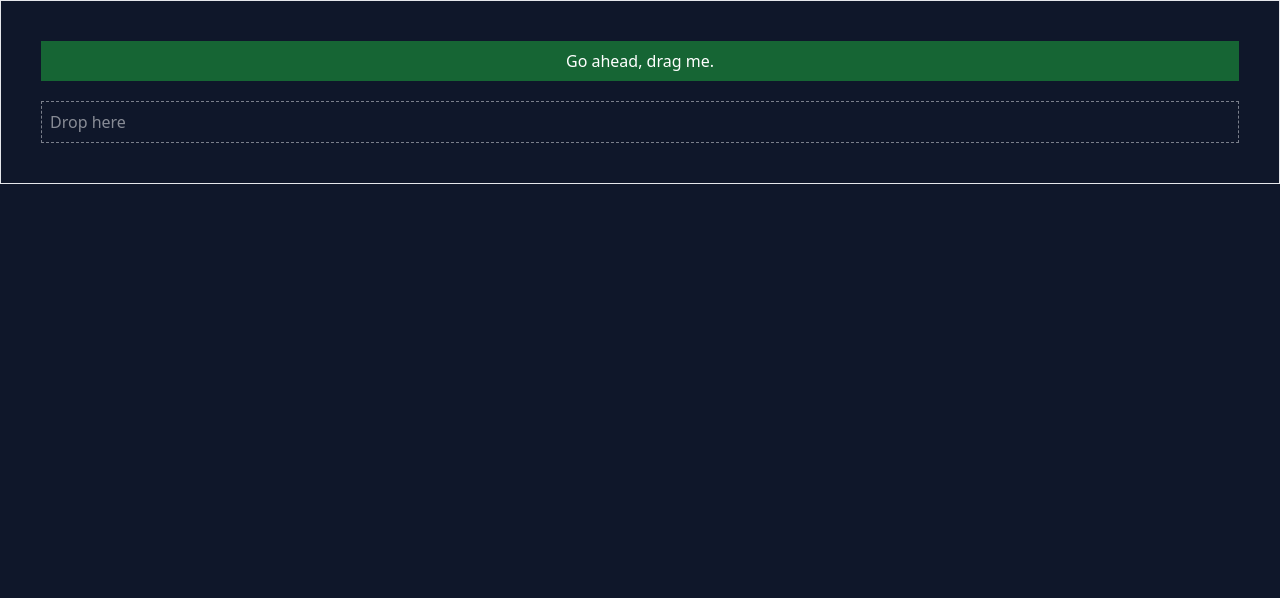
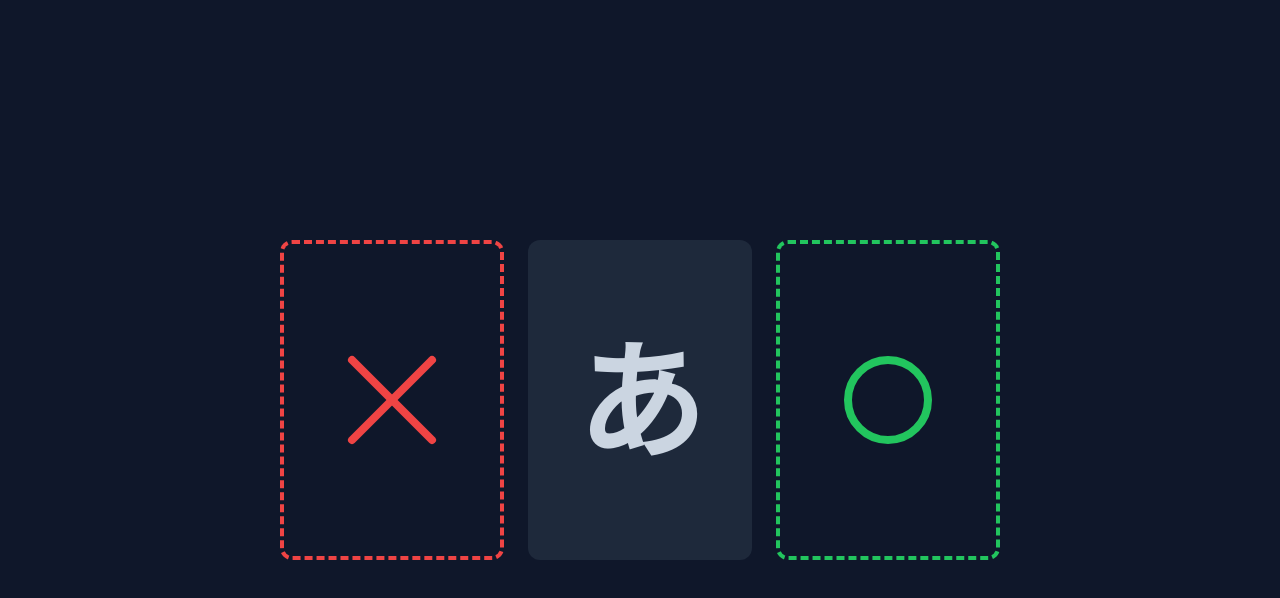
Before and after one commit to oncet/hiragana-flashcards, a React app: page / in a window 1280 px wide. Shown: the top 598 px of the page. Built offline with nearby package versions, Linux system fonts and the light colour scheme; the HTML template or start-up script is replaced by a standard one.

Commit message:
add neodrop

```diff
--- a/package.json
+++ b/package.json
@@ -9,6 +9,7 @@
   },
   "dependencies": {
     "@dnd-kit/core": "^6.1.0",
+    "@neodrag/react": "^2.0.3",
     "react": "^18.2.0",
     "react-dom": "^18.2.0",
     "tailwind-merge": "^2.2.0"
--- a/src/App.tsx
+++ b/src/App.tsx
@@ -1,17 +1,10 @@
 import { useEffect, useState } from "react";
 
-import { DndContext } from "@dnd-kit/core";
 import "./App.css";
-import { Draggable } from "./components/Draggable";
-import { Droppable } from "./components/Droppable";
+import { Main } from "./components/Main";
 
 const App = () => {
   const [theme, setTheme] = useState<"light" | "dark">("dark");
-
-  const [parent, setParent] = useState(null);
-
-  const draggable = <Draggable id="draggable">Go ahead, drag me.</Draggable>;
-  const draggable2 = <Draggable id="draggable2">Go ahead, drag me.</Draggable>;
 
   useEffect(() => {
     const htmlElement = document.querySelector("html");
@@ -28,22 +21,7 @@ const App = () => {
     }
   }, []);
 
-  return (
-    <div className="border p-10">
-      <DndContext onDragEnd={handleDragEnd}>
-        <div className="flex flex-col gap-5">
-          {!parent ? draggable : null}
-          <Droppable id="droppable">
-            {parent === "droppable" ? draggable : "Drop here"}
-          </Droppable>
-        </div>
-      </DndContext>
-    </div>
-  );
-
-  function handleDragEnd({ over }) {
-    setParent(over ? over.id : null);
-  }
+  return <Main />;
 };
 
 export default App;
--- /dev/null
+++ b/src/components/Flashcard.tsx
@@ -0,0 +1,42 @@
+import { useState } from "react";
+import { Card } from "./Card";
+
+type FlashcardProps = {
+  currentSyllable: {
+    kana: string;
+    romaji: string;
+  };
+  isRejected: boolean;
+};
+
+const Flashcard = ({ currentSyllable, isRejected }: FlashcardProps) => {
+  const [isRomaji, setIsRomaji] = useState(false);
+  const [isRotated, setIsRotated] = useState(false);
+
+  return (
+    <Card
+      className={
+        "font-bold uppercase transition-transform duration-[150ms] " +
+        (isRomaji
+          ? "dark:bg-green-400 dark:text-slate-900 "
+          : "dark:bg-slate-800 ") +
+        (isRotated
+          ? "ease-in [transform:rotateY(90deg)] "
+          : "ease-out [transform:rotateY(0)] ")
+      }
+      onClick={() => {
+        setIsRotated(true);
+      }}
+      onTransitionEnd={() => {
+        if (isRotated) {
+          setIsRomaji(!isRomaji);
+          setIsRotated(false);
+        }
+      }}
+    >
+      {isRomaji ? currentSyllable.romaji : currentSyllable.kana}
+    </Card>
+  );
+};
+
+export { Flashcard };
--- a/src/components/Main.tsx
+++ b/src/components/Main.tsx
@@ -1,12 +1,10 @@
 import { useState } from "react";
 import syllables from "../syllables";
-import { Card } from "./Card";
+import { Flashcard } from "./Flashcard";
 import { RightDropzone } from "./RightDropzone";
 import { WrongDropzone } from "./WrongDropzone";
 
 const Main = () => {
-  const [isRomaji, setIsRomaji] = useState(false);
-  const [isRotated, setIsRotated] = useState(false);
   const [currentPosition, setCurrentPosition] = useState(0);
   const [rejectedSyllables, setRejectedSyllables] = useState<number[]>([]);
   const [approvedSyllables, setApprovedSyllables] = useState<number[]>([]);
@@ -21,34 +19,10 @@ const Main = () => {
           setRejectedSyllables([...rejectedSyllables, currentPosition]);
         }}
       />
-      <Card
-        className={
-          "font-bold uppercase transition-transform duration-[150ms] " +
-          (isRomaji
-            ? "dark:bg-green-400 dark:text-slate-900 "
-            : "dark:bg-slate-800 ") +
-          (isRotated
-            ? "ease-in [transform:rotateY(90deg)] "
-            : "ease-out [transform:rotateY(0)] ") +
-          (rejectedSyllables.includes(currentPosition)
-            ? "[transform:translate(-248px)] "
-            : "") +
-          (approvedSyllables.includes(currentPosition)
-            ? "[transform:translate(248px)] "
-            : "")
-        }
-        onClick={() => {
-          setIsRotated(true);
-        }}
-        onTransitionEnd={() => {
-          if (isRotated) {
-            setIsRomaji(!isRomaji);
-            setIsRotated(false);
-          }
-        }}
-      >
-        {isRomaji ? currentSyllable.romaji : currentSyllable.kana}
-      </Card>
+      <Flashcard
+        currentSyllable={currentSyllable}
+        isRejected={rejectedSyllables.includes(currentPosition)}
+      />
       <RightDropzone
         className="hidden md:flex"
         onClick={() => {
@@ -58,3 +32,5 @@ const Main = () => {
     </div>
   );
 };
+
+export { Main };
--- /dev/null
+++ b/src/components/WithDndKit.tsx
@@ -0,0 +1,28 @@
+import { DndContext } from "@dnd-kit/core";
+import { useState } from "react";
+
+import { Draggable } from "./Draggable";
+import { Droppable } from "./Droppable";
+
+const WithDndKit = () => {
+  const [parent, setParent] = useState(null);
+
+  const draggable = <Draggable id="draggable">Go ahead, drag me.</Draggable>;
+
+  return (
+    <DndContext onDragEnd={handleDragEnd}>
+      <div className="flex flex-col gap-5">
+        {!parent ? draggable : null}
+        <Droppable id="droppable">
+          {parent === "droppable" ? draggable : "Drop here"}
+        </Droppable>
+      </div>
+    </DndContext>
+  );
+
+  function handleDragEnd({ over }) {
+    setParent(over ? over.id : null);
+  }
+};
+
+export default WithDndKit;
--- /dev/null
+++ b/src/components/WithNeoDrag.tsx
@@ -0,0 +1,19 @@
+import { useRef } from "react";
+
+import { useDraggable } from "@neodrag/react";
+
+const WithNeoDrag = () => {
+  const draggableRef = useRef(null);
+
+  useDraggable(draggableRef);
+
+  return (
+    <div className="border p-10">
+      <div className="bg-yellow-800 p-2" ref={draggableRef}>
+        Draggable
+      </div>
+    </div>
+  );
+};
+
+export default WithNeoDrag;
```
Also changed, not shown: 1 other file (tests, documents, lock files or other folders).
